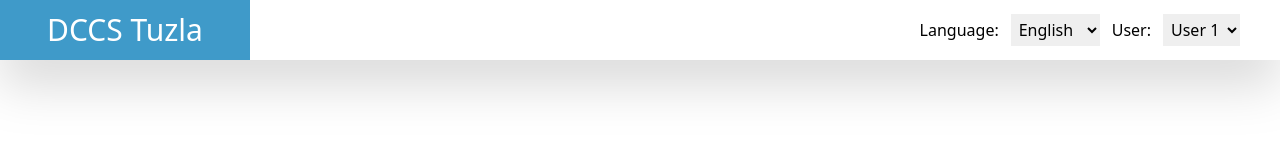
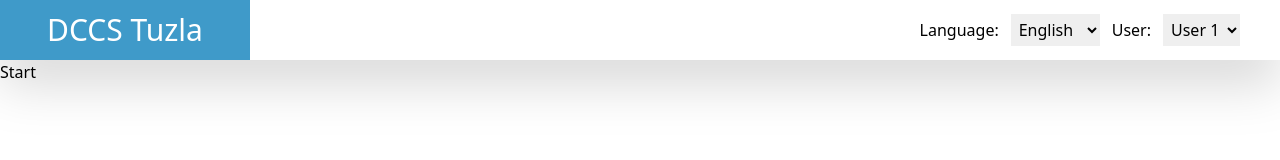
Before and after one commit to DenisKantic/dccs_project, a React (Create React App) app: page / in a window 1280 px wide. Shown: the top 160 px of the page. Built offline with nearby package versions, Linux system fonts and the light colour scheme.

Commit message:
created sidebar menu with close button and it's functionality

```diff
--- a/src/Components/Header/Header.jsx
+++ b/src/Components/Header/Header.jsx
@@ -1,6 +1,7 @@
 import {React,useState} from 'react'
+import {AiOutlineClose} from 'react-icons/ai';
 
-const Navigation = () => {
+const Header = () => {
 
     const [nav,setNav] = useState(false);
   return (
@@ -38,8 +39,13 @@ const Navigation = () => {
 
         </header>
 
+              <div className={nav ? 'bg-[#e8e9eb] xss:w-[280px] md:w-[250px] fixed top-0 left-0 z-10 h-screen duration-200' : 'fixed left-[-100%] w-[-300px] top-0 duration-300'}>
+              <AiOutlineClose className='absolute top-4 right-4 cursor-pointer'
+                  onClick={()=> setNav(!nav)}  size={30}></AiOutlineClose>
+              </div>
+
     </div>
   )
 }
 
-export default Navigation
+export default Header
--- a/src/Components/HomePage/Home.jsx
+++ b/src/Components/HomePage/Home.jsx
@@ -5,6 +5,7 @@ const Home = () => {
   return (
     <div>
         <Header />
+        <h1>Start</h1>
     </div>
   )
 }
```
